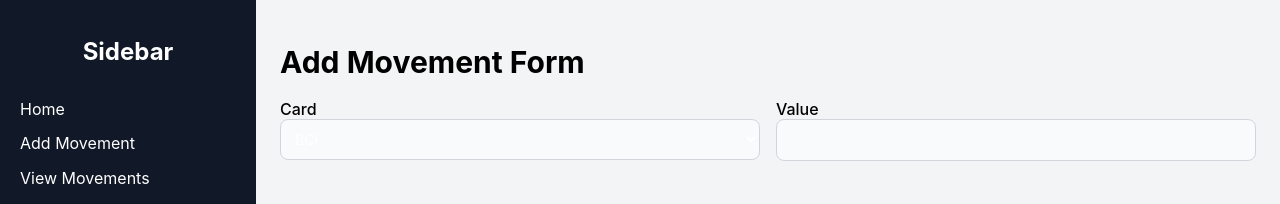
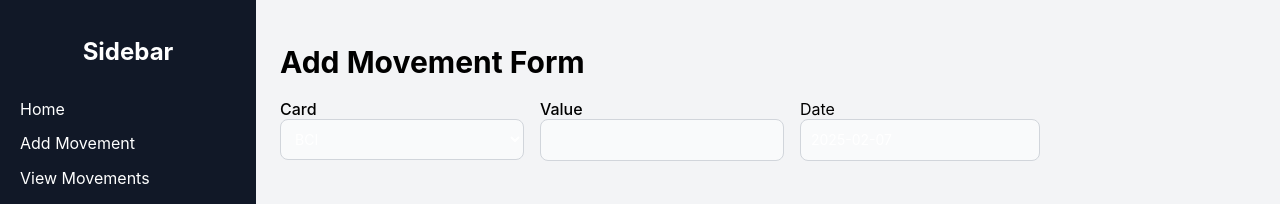
Before and after one commit to Africa-t0t0/invest-manager-frontend, a React (Create React App) app: page / in a window 1280 px wide. Both pictures are taken after a click on the button "Add Movement". Shown: the top 204 px of the page. Built offline with nearby package versions, Linux system fonts and the light colour scheme.

Commit message:
install react-datepicker and new custom component

```diff
--- a/package.json
+++ b/package.json
@@ -6,6 +6,7 @@
     "cra-template": "1.2.0",
     "normalize.css": "^8.0.1",
     "react": "^18.0.0",
+    "react-datepicker": "^4.8.0",
     "react-dom": "^18.0.0",
     "react-scripts": "5.0.1",
     "web-vitals": "^4.2.4"
--- a/src/App.js
+++ b/src/App.js
@@ -1,5 +1,6 @@
 import logo from './logo.svg';
 import './App.css';
+import "react-datepicker/dist/react-datepicker.css";
 
 function App() {
   return (
--- /dev/null
+++ b/src/components/DatePicker.jsx
@@ -0,0 +1,18 @@
+import DatePicker from "react-datepicker";
+
+import { inputField } from "../utils/styles";
+
+export default function CustomDatePicker({selectedDate, setSelectedDate}) {
+    return (
+        <>
+            <DatePicker
+                name="date"
+                className={inputField}
+                selected={selectedDate}
+                onChange={setSelectedDate}
+                dateFormat="yyyy-MM-dd"
+                placeHolderText="Select a date..."
+            />
+        </>
+    );
+}
--- a/src/components/Form.jsx
+++ b/src/components/Form.jsx
@@ -1,5 +1,6 @@
 import { useState } from "react";
 
+import CustomDatePicker from "./DatePicker";
 import Select from "./Select";
 
 import { inputField } from "../utils/styles";
@@ -16,7 +17,7 @@ export default function Form() {
     const [formData, setFormData] = useState({
         card: "",
         amount: "",
-        date: "",
+        date: new Date(),
         installmentsNumber: ""
     });
 
@@ -54,7 +55,7 @@ export default function Form() {
             >
                 <div className="row flex space-x-4">
                     <div
-                        className="w-1/2"
+                        className="w-1/4"
                     >
                         <label
                             className="block text-md font-medium"
@@ -71,7 +72,7 @@ export default function Form() {
                         {errors.card && <p className="text-red-500 text-sm mt-1">{errors.card}</p>}
 
                     </div>
-                    <div className="w-1/2">
+                    <div className="w-1/4">
                         <label
                             className="block text-md font-medium"
                         >
@@ -84,7 +85,19 @@ export default function Form() {
                             onChange={handleFormChange}
                         />
                         {errors.value && <p className="text-red-500 text-sm mt-1">{errors.value}</p>}
-
+                    </div>
+                    <div
+                        className="w-1/4"
+                    >
+                        <label
+                            className="block text-md front-medium"
+                        >
+                            Date
+                        </label>
+                        <CustomDatePicker
+                            selectedDate={formData.date}
+                            setSelectedDate={handleFormChange}
+                        />
                     </div>
                 </div>
             </form>
--- a/src/index.js
+++ b/src/index.js
@@ -2,6 +2,8 @@ import React from 'react';
 import ReactDOM from 'react-dom/client';
 import './index.css';
 import 'normalize.css';
+import "react-datepicker/dist/react-datepicker.css";
+
 
 import Index from './components/Index';
 import reportWebVitals from './reportWebVitals';
```
Also changed, not shown: 1 other file (tests, documents, lock files or other folders).
